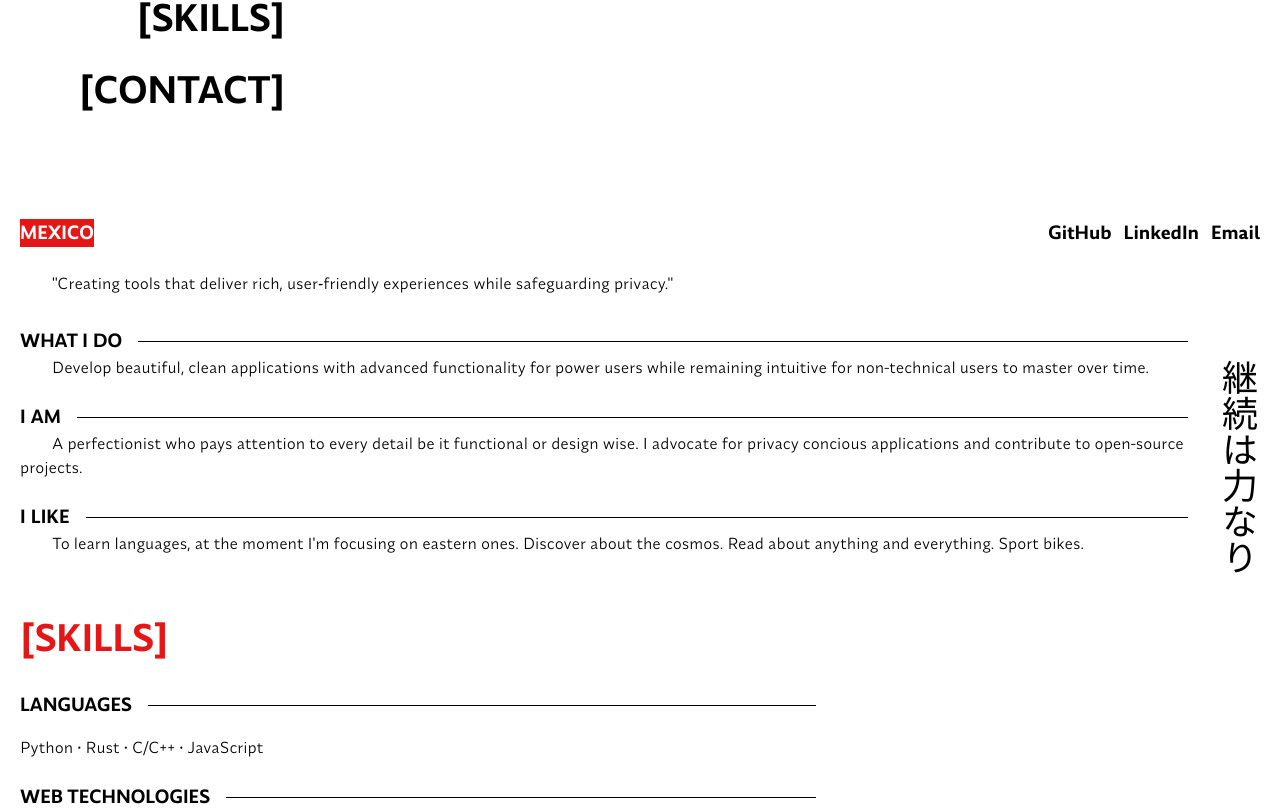
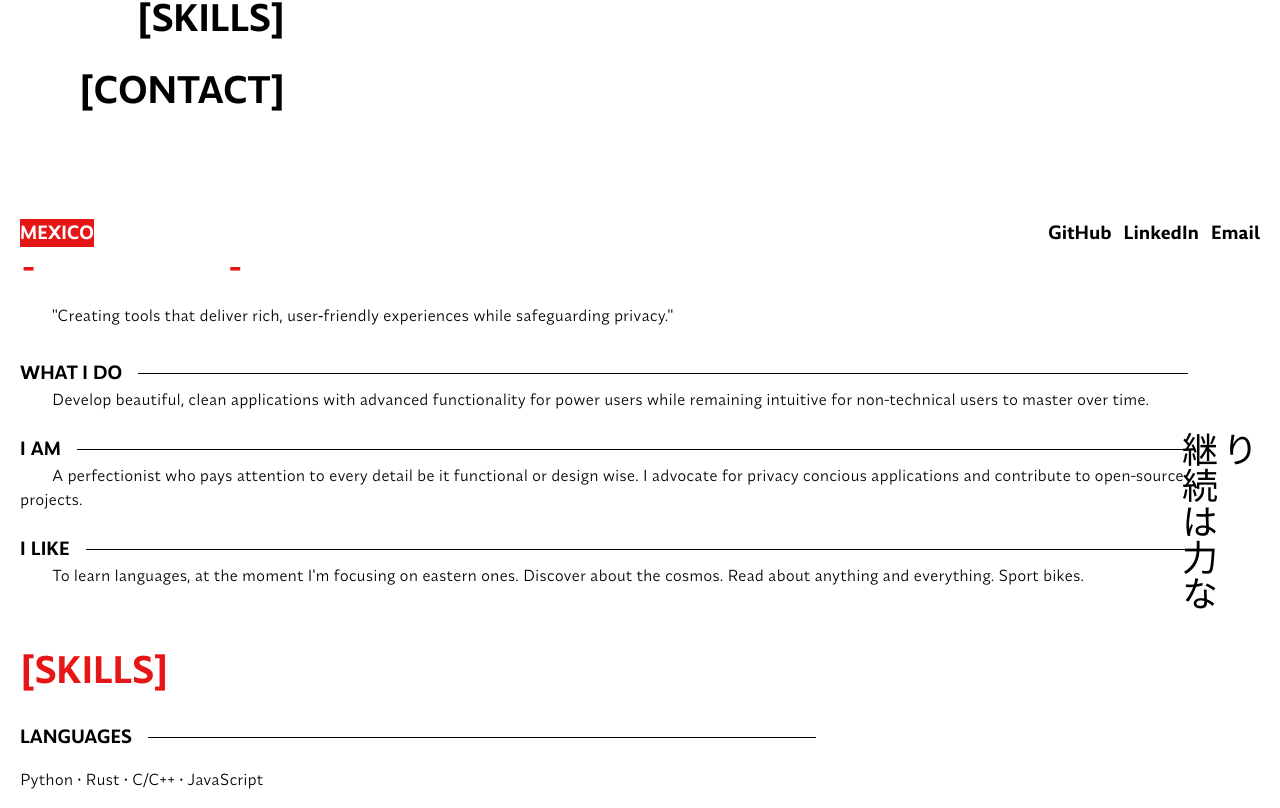
Before and after one commit to Jerson-Cortes/Jerson-Cortes.github.io, a Next.js app: page / in a window 1280 px wide. Shown: the part 533-1341 px from the top of the page. Built offline with nearby package versions, Linux system fonts and the light colour scheme; a web font is replaced by a local one.

Commit message:
Fix section IDs. Fix about-me section separation from hero section.

```diff
--- a/app/sections/about_me.tsx
+++ b/app/sections/about_me.tsx
@@ -1,7 +1,7 @@
 export default function AboutMe() {
   return (
     <section id="AboutMe">
-      <div className="flex flex-col pt-10 relative" id="AboutMe">
+      <div className="flex flex-col mt-18 relative" id="AboutMe">
         <h2 className="text-(--red) text-4xl">[ABOUT ME]</h2>
         <p className="indent-8 py-8">"Creating tools that deliver rich, user‑friendly experiences while safeguarding privacy."</p>
 
--- a/app/sections/contact.tsx
+++ b/app/sections/contact.tsx
@@ -1,7 +1,7 @@
 export default function Contact() {
   return (
     <section id="Contact">
-      <div className="flex flex-col pt-10 pb-15 relative " id="AboutMe">
+      <div className="flex flex-col pt-10 pb-15 relative " id="Contact">
         <h2 className="text-(--red) text-4xl pb-6">[CONTACT]</h2>
         <p>I’m always open to opportunities, be it freelance, contract, or cool projects so reach out!</p>
         <form className="flex flex-col pt-6 pb-16">
--- a/app/sections/skills.tsx
+++ b/app/sections/skills.tsx
@@ -1,7 +1,7 @@
 export default function Skills() {
   return (
     <section id="Skills">
-      <div className="flex flex-col pt-10 pb-5 relative " id="AboutMe">
+      <div className="flex flex-col pt-10 pb-5 relative" id="Skills">
         <h2 className="text-(--red) text-4xl pb-8">[SKILLS]</h2>
         <div className="pr-10">
           <div className="flex items-center">
```
